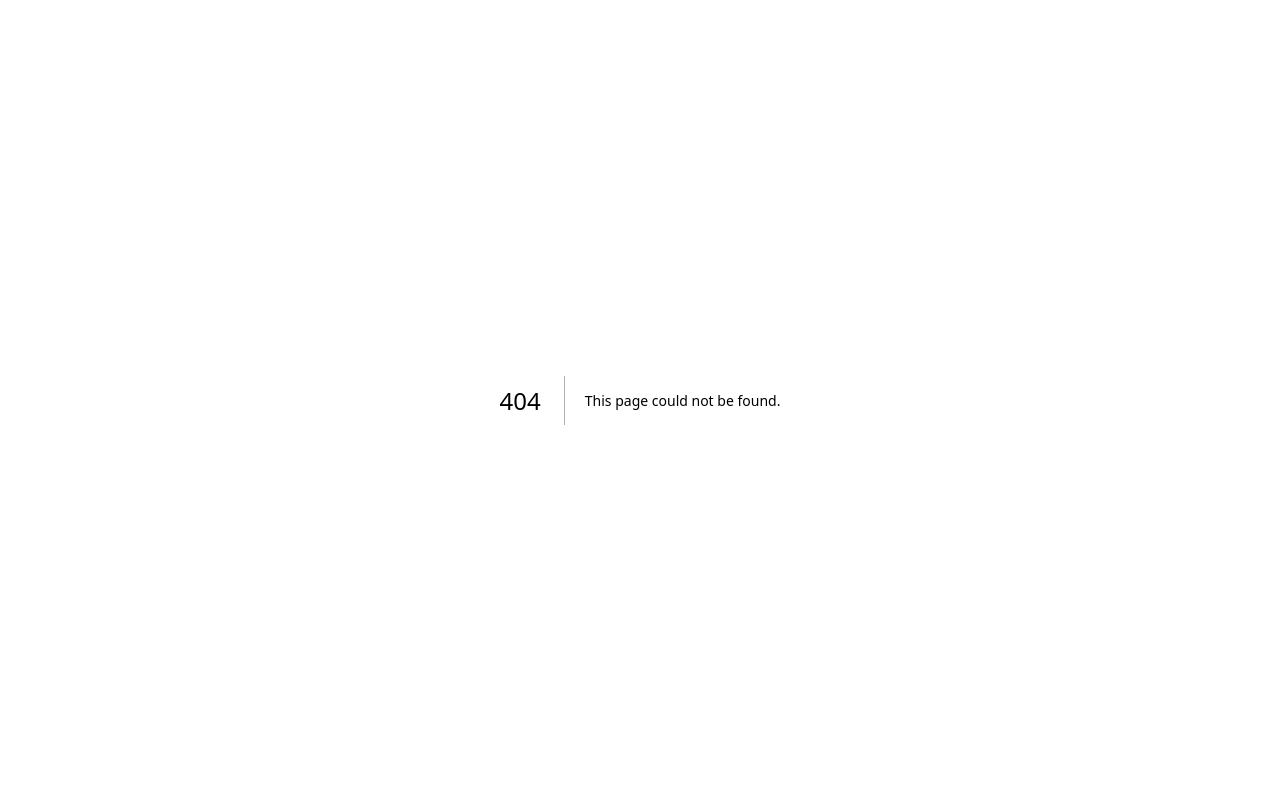
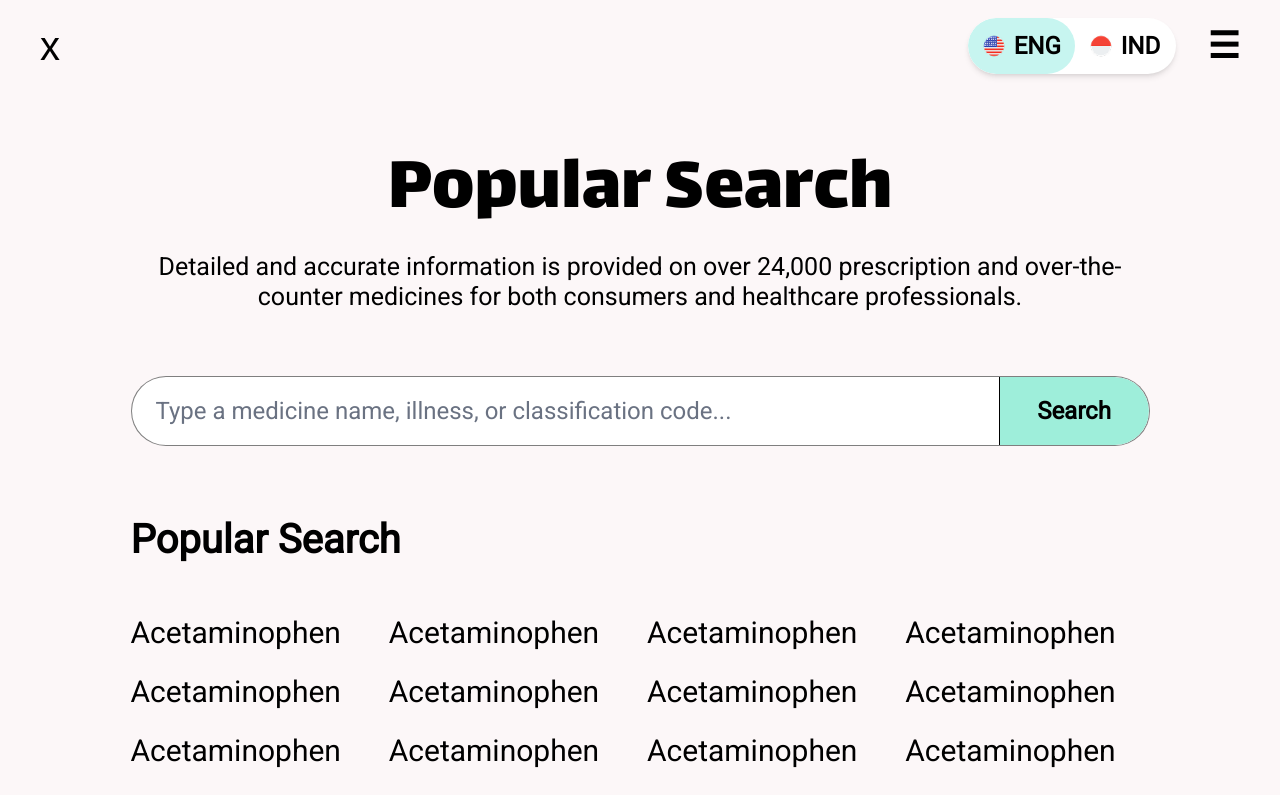
Before and after one commit to BoviliusMeidi/PharmaCheck, a Next.js app: page /categories/medicine/popular in a window 1280 px wide. Before the commit this address had no page. Shown: the top 795 px of the page. Built offline with nearby package versions, Linux system fonts and the light colour scheme.

Commit message:
feat : categories popular page

```diff
--- /dev/null
+++ b/src/app/categories/medicine/popular/page.js
@@ -0,0 +1,68 @@
+'use client';
+
+import React from 'react';
+import Link from 'next/link';
+import SearchForm from '@/components/SearchForm';
+import MenuBar from '@/components/MenuBar';
+
+export default function PopularPage() {
+  const popularItems = [
+    { name: 'Acetaminophen', href: '' },
+    { name: 'Acetaminophen', href: '' },
+    { name: 'Acetaminophen', href: '' },
+    { name: 'Acetaminophen', href: '' },
+    { name: 'Acetaminophen', href: '' },
+    { name: 'Acetaminophen', href: '' },
+    { name: 'Acetaminophen', href: '' },
+    { name: 'Acetaminophen', href: '' },
+    { name: 'Acetaminophen', href: '' },
+    { name: 'Acetaminophen', href: '' },
+    { name: 'Acetaminophen', href: '' },
+    { name: 'Acetaminophen', href: '' },
+    { name: 'Acetaminophen', href: '' },
+    { name: 'Acetaminophen', href: '' },
+    { name: 'Acetaminophen', href: '' },
+    { name: 'Acetaminophen', href: '' },
+    { name: 'Acetaminophen', href: '' },
+    { name: 'Acetaminophen', href: '' },
+    { name: 'Acetaminophen', href: '' },
+    { name: 'Acetaminophen', href: '' },
+    { name: 'Acetaminophen', href: '' },
+    { name: 'Acetaminophen', href: '' },
+    { name: 'Acetaminophen', href: '' },
+    { name: 'Acetaminophen', href: '' },
+  ];
+
+  return (
+    <div className="relative bg-[#FCF7F8] min-h-screen flex flex-col">
+      <MenuBar />
+      <div className="flex-1 flex justify-center px-8">
+        <div className="py-10 px-8 max-w-[1083px] text-center">
+          <h1 className="font-title text-[80px]">Popular Search</h1>
+          <p className="text-black mx-auto font-description text-[25px] mb-16 leading-[1.2]">
+            Detailed and accurate information is provided on over 24,000 prescription and over-the-counter
+            medicines for both consumers and healthcare professionals.
+          </p>
+          <div className="w-full mx-auto flex justify-center mb-16">
+            <SearchForm title="Search" objective="product" />
+          </div>
+
+          <div className="text-left">
+            <h2 className="font-description font-semibold text-[40px] mb-10">Popular Search</h2>
+            <div className="grid grid-cols-2 md:grid-cols-4 gap-[14px] text-[30px] font-description">
+              {popularItems.map((item, idx) => (
+                <Link
+                  key={idx}
+                  href={item.href}
+                  className="hover:text-[#3187EE] transition-colors"
+                >
+                  {item.name}
+                </Link>
+              ))}
+            </div>
+          </div>
+        </div>
+      </div>
+    </div>
+  );
+}
```
